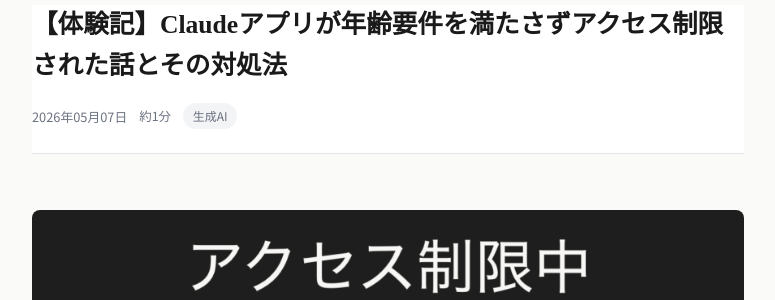
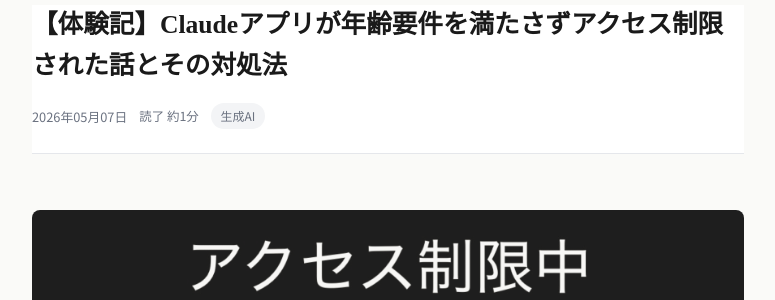
Before and after one commit to wat--/app-policies, a Jekyll site: the page built from _posts/2026-05-07-claude-age-restriction.md, in a window 1280 px wide. Shown: the part 137-437 px from the top of the page, without its empty margins (252-1027 px from the left). Built offline with Jekyll 4.4.1, drawn with Linux system fonts in a browser that asks for light colours.

Commit message:
読了時間ラベルを明確化、目次と本文の間に余白を確保
- 「約4分」→「読了 約4分」で意味が伝わるように
- TOC 下マージン 2.5rem → 3.5rem で本文との間に呼吸を入れる

Co-Authored-By: Claude Opus 4.7 (1M context) <noreply@anthropic.com>

```diff
--- a/_layouts/post.html
+++ b/_layouts/post.html
@@ -16,7 +16,7 @@ layout: default
       <span class="post-date">{{ page.date | date: "%Y年%m月%d日" }}</span>
       {% assign chars = content | strip_html | size %}
       {% assign reading_time = chars | divided_by: 500 | plus: 1 %}
-      <span class="reading-time">約{{ reading_time }}分</span>
+      <span class="reading-time">読了 約{{ reading_time }}分</span>
       {% if page.tags %}
         {% for tag in page.tags %}
           <span class="post-tag">{{ tag }}</span>
--- a/assets/css/blog.css
+++ b/assets/css/blog.css
@@ -133,7 +133,7 @@ main {
   border: 1px solid #dbeafe;
   border-radius: 10px;
   padding: 1.25rem 1.5rem;
-  margin: 0 0 2.5rem;
+  margin: 0 0 3.5rem;
 }
 .toc-title {
   font-family: 'Noto Serif JP', serif;
```
